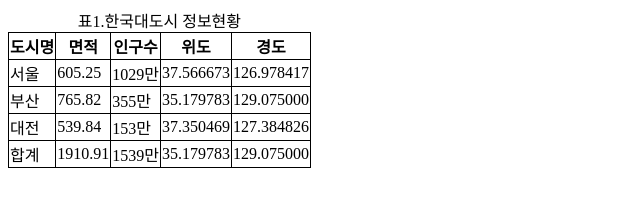
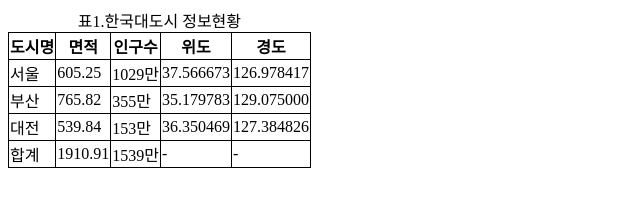
Before and after one commit to 20181383/20181383.github.io, a plain HTML site: page html5/advTable.html in a window 1280 px wide. Shown: the whole page, without its empty margins (0-640 px from the left). Drawn offline with Linux system fonts and the light colour scheme.

Commit message:
Update and rename abvTable.html to advTable.html

```diff
--- a/html5/abvTable.html
+++ b/html5/advTable.html
@@ -19,10 +19,10 @@
  <tbody>
  <tr><td>서울</td><td>605.25</td><td>1029만</td><td>37.566673</td><td>126.978417</td></tr>
  <tr><td>부산</td><td>765.82</td><td>355만</td><td>35.179783</td><td>129.075000</td></tr>
- <tr><td>대전</td><td>539.84</td><td>153만</td><td>37.350469</td><td>127.384826</td></tr>
+ <tr><td>대전</td><td>539.84</td><td>153만</td><td>36.350469</td><td>127.384826</td></tr>
  </tbody>
  <tfoot>
- <tr><td>합계</td><td>1910.91</td><td>1539만</td><td>35.179783</td><td>129.075000</td></tr>
+ <tr><td>합계</td><td>1910.91</td><td>1539만</td><td>-</td><td>-</td></tr>
  </tfoot>
  </table>
 </body>
```
